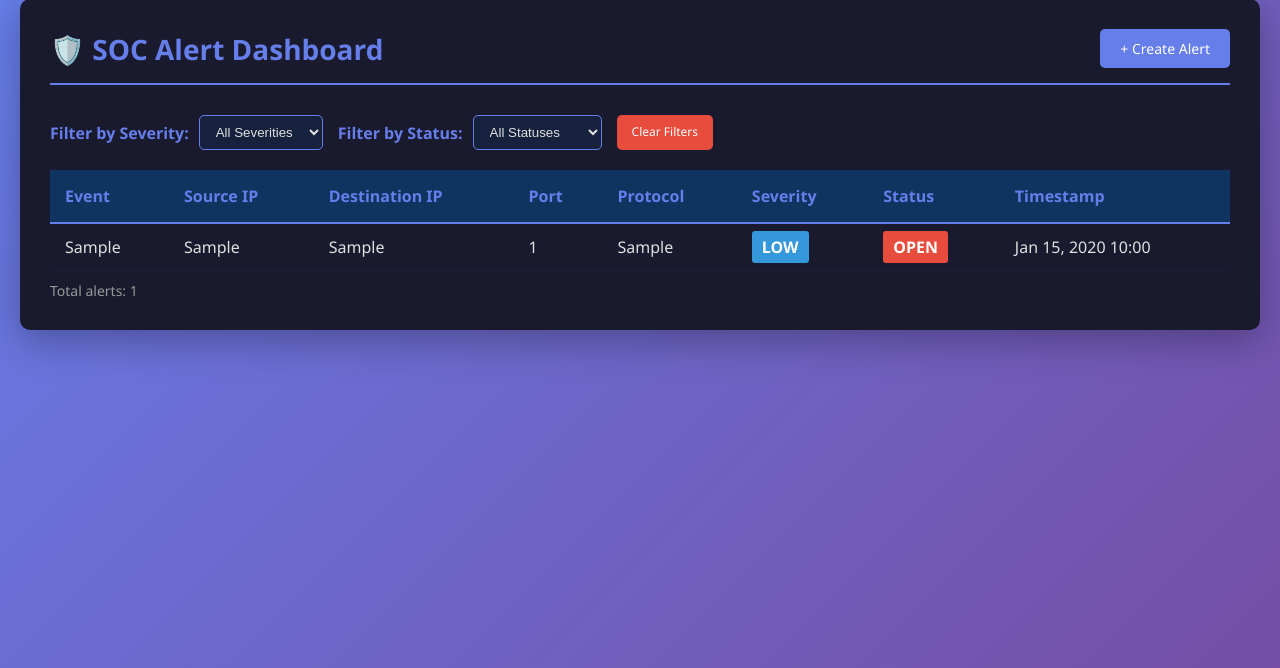
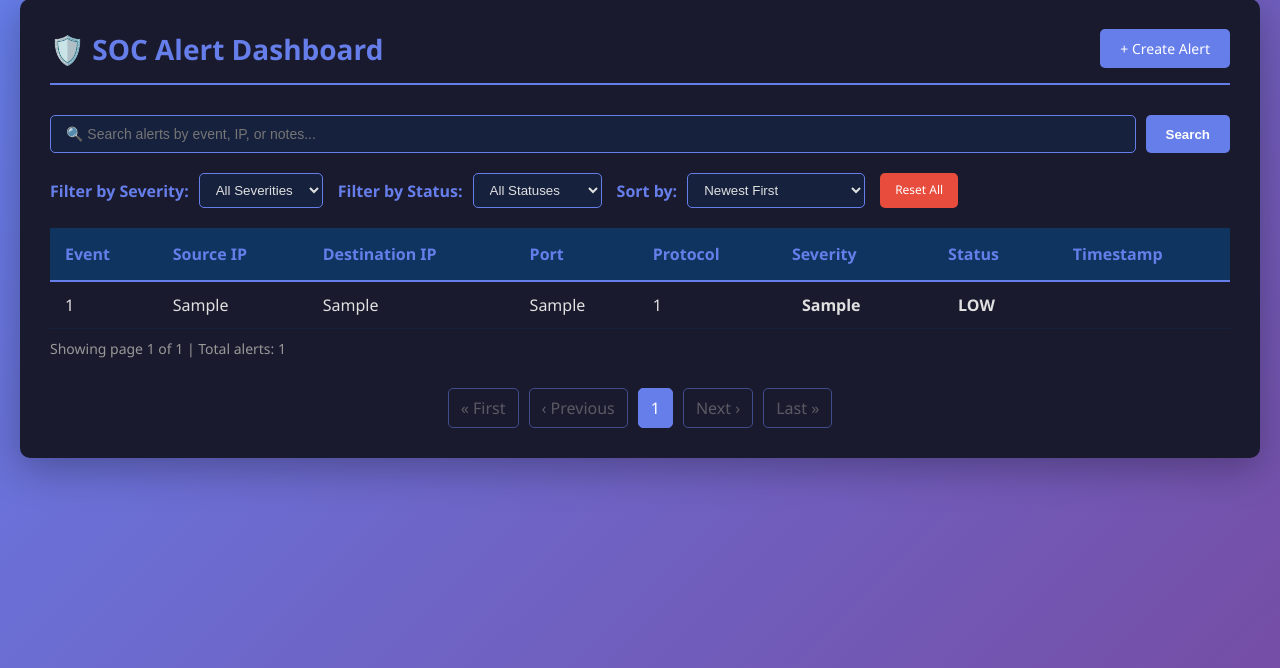
Before and after one commit to frenkiegithua/django-soc-project, a Django app: page /alerts/ in a window 1280 px wide. Shown: the part 21-689 px from the top of the page. Run offline with Django 5.2, Linux system fonts and the light colour scheme; tables that the repository leaves empty hold one stand-in row (values such as "Sample post").

Commit message:
Day 8: Add search, pagination, sorting, and query optimization

```diff
--- a/alerts/templates/alerts/alert_list.html
+++ b/alerts/templates/alerts/alert_list.html
@@ -68,6 +68,42 @@
             margin-bottom: 10px;
         }
 
+        .search-bar {
+            margin-bottom: 20px;
+            display: flex;
+            gap: 10px;
+        }
+
+        .search-bar input {
+            flex: 1;
+            padding: 10px 15px;
+            background: #16213e;
+            color: #e0e0e0;
+            border: 1px solid #667eea;
+            border-radius: 5px;
+            font-size: 14px;
+        }
+
+        .search-bar input:focus {
+            outline: none;
+            border-color: #764ba2;
+            box-shadow: 0 0 10px rgba(102, 126, 234, 0.3);
+        }
+
+        .btn-search {
+            background: #667eea;
+            color: white;
+            padding: 10px 20px;
+            border: none;
+            border-radius: 5px;
+            cursor: pointer;
+            font-weight: bold;
+        }
+
+        .btn-search:hover {
+            background: #764ba2;
+        }
+
         .filters {
             display: flex;
             gap: 15px;
@@ -126,6 +162,12 @@
             text-align: left;
             font-weight: bold;
             color: #667eea;
+            cursor: pointer;
+            user-select: none;
+        }
+
+        th:hover {
+            background: #16213e;
         }
 
         td {
@@ -201,10 +243,49 @@
             font-size: 16px;
         }
 
+        .pagination {
+            display: flex;
+            justify-content: center;
+            gap: 10px;
+            margin-top: 30px;
+            flex-wrap: wrap;
+        }
+
+        .pagination a, .pagination span {
+            padding: 8px 12px;
+            border: 1px solid #667eea;
+            border-radius: 5px;
+            text-decoration: none;
+            color: #667eea;
+            transition: 0.3s;
+        }
+
+        .pagination a:hover {
+            background: #667eea;
+            color: white;
+        }
+
+        .pagination .current {
+            background: #667eea;
+            color: white;
+            border-color: #667eea;
+        }
+
+        .pagination .disabled {
+            opacity: 0.5;
+            cursor: not-allowed;
+            color: #999;
+        }
+
         .alert-count {
             color: #999;
             font-size: 14px;
             margin-top: 10px;
+        }
+
+        .sort-indicator {
+            font-size: 10px;
+            margin-left: 5px;
         }
     </style>
 </head>
@@ -224,11 +305,25 @@
             </div>
         {% endif %}
 
-        <!-- Filters -->
+        <!-- SEARCH BAR -->
+        <form method="GET" class="search-bar">
+            <input
+                type="text"
+                name="q"
+                placeholder="🔍 Search alerts by event, IP, or notes..."
+                value="{{ search_query }}"
+            >
+            <button type="submit" class="btn-search">Search</button>
+            {% if search_query %}
+                <a href="{% url 'alert_list' %}" class="btn-clear">Clear Search</a>
+            {% endif %}
+        </form>
+
+        <!-- Filters & Sorting -->
         <div class="filters">
             <div class="filter-group">
                 <label>Filter by Severity:</label>
-                <select onchange="filterBySeverity(this.value)">
+                <select onchange="applyFilter(this, 'severity')">
                     <option value="">All Severities</option>
                     <option value="LOW" {% if severity_filter == 'LOW' %}selected{% endif %}>Low</option>
                     <option value="MEDIUM" {% if severity_filter == 'MEDIUM' %}selected{% endif %}>Medium</option>
@@ -239,7 +334,7 @@
 
             <div class="filter-group">
                 <label>Filter by Status:</label>
-                <select onchange="filterByStatus(this.value)">
+                <select onchange="applyFilter(this, 'status')">
                     <option value="">All Statuses</option>
                     <option value="OPEN" {% if status_filter == 'OPEN' %}selected{% endif %}>Open</option>
                     <option value="IN_PROGRESS" {% if status_filter == 'IN_PROGRESS' %}selected{% endif %}>In Progress</option>
@@ -248,7 +343,17 @@
                 </select>
             </div>
 
-            <a href="{% url 'alert_list' %}" class="btn-clear">Clear Filters</a>
+            <div class="filter-group">
+                <label>Sort by:</label>
+                <select onchange="applyFilter(this, 'sort')">
+                    <option value="-timestamp" {% if sort_by == '-timestamp' %}selected{% endif %}>Newest First</option>
+                    <option value="timestamp" {% if sort_by == 'timestamp' %}selected{% endif %}>Oldest First</option>
+                    <option value="-severity" {% if sort_by == '-severity' %}selected{% endif %}>Severity (High to Low)</option>
+                    <option value="event" {% if sort_by == 'event' %}selected{% endif %}>Event Name (A-Z)</option>
+                </select>
+            </div>
+
+            <a href="{% url 'alert_list' %}" class="btn-clear">Reset All</a>
         </div>
 
         <!-- Alerts Table -->
@@ -269,41 +374,76 @@
                 <tbody>
                     {% for alert in alerts %}
                         <tr>
-                            <td>{{ alert.event }}</td>
-                            <td>{{ alert.source_ip }}</td>
-                            <td>{{ alert.destination_ip }}</td>
-                            <td>{{ alert.destination_port }}</td>
-                            <td>{{ alert.protocol }}</td>
-                            <td><span class="severity {{ alert.severity|lower }}">{{ alert.severity }}</span></td>
-                            <td><span class="status {{ alert.status|lower }}">{{ alert.status }}</span></td>
-                            <td>{{ alert.timestamp|date:"M d, Y H:i" }}</td>
+                            <td>{{ alert.0 }}</td>
+                            <td>{{ alert.1 }}</td>
+                            <td>{{ alert.2 }}</td>
+                            <td>{{ alert.3 }}</td>
+                            <td>{{ alert.4 }}</td>
+                            <td><span class="severity {{ alert.5|lower }}">{{ alert.5 }}</span></td>
+                            <td><span class="status {{ alert.6|lower }}">{{ alert.6 }}</span></td>
+                            <td>{{ alert.7|date:"M d, Y H:i" }}</td>
                         </tr>
                     {% endfor %}
                 </tbody>
             </table>
-            <div class="alert-count">Total alerts: {{ alerts|length }}</div>
+
+            <!-- Alert Count -->
+            <div class="alert-count">
+                Showing page {{ page_obj.number }} of {{ paginator.num_pages }}
+                | Total alerts: {{ paginator.count }}
+            </div>
+
+            <!-- PAGINATION -->
+            <div class="pagination">
+                {% if page_obj.has_previous %}
+                    <a href="?page=1{{ query_string }}">« First</a>
+                    <a href="?page={{ page_obj.previous_page_number }}{{ query_string }}">‹ Previous</a>
+                {% else %}
+                    <span class="disabled">« First</span>
+                    <span class="disabled">‹ Previous</span>
+                {% endif %}
+
+                {% for num in paginator.page_range %}
+                    {% if page_obj.number == num %}
+                        <span class="current">{{ num }}</span>
+                    {% else %}
+                        <a href="?page={{ num }}{{ query_string }}">{{ num }}</a>
+                    {% endif %}
+                {% endfor %}
+
+                {% if page_obj.has_next %}
+                    <a href="?page={{ page_obj.next_page_number }}{{ query_string }}">Next ›</a>
+                    <a href="?page={{ paginator.num_pages }}{{ query_string }}">Last »</a>
+                {% else %}
+                    <span class="disabled">Next ›</span>
+                    <span class="disabled">Last »</span>
+                {% endif %}
+            </div>
         {% else %}
             <div class="no-alerts">
-                📭 No alerts found. <a href="{% url 'create_alert' %}" style="color: #667eea;">Create one</a>
+                📭 No alerts found.
+                {% if search_query or severity_filter or status_filter %}
+                    <a href="{% url 'alert_list' %}" style="color: #667eea;">Clear filters</a>
+                    or
+                {% endif %}
+                <a href="{% url 'create_alert' %}" style="color: #667eea;">create one</a>
             </div>
         {% endif %}
     </div>
 
     <script>
-        function filterBySeverity(severity) {
-            if (severity) {
-                window.location.href = `?severity=${severity}`;
+        function applyFilter(select, filterType) {
+            const value = select.value;
+            const urlParams = new URLSearchParams(window.location.search);
+
+            if (value) {
+                urlParams.set(filterType, value);
             } else {
-                window.location.href = '{% url "alert_list" %}';
+                urlParams.delete(filterType);
             }
-        }
 
-        function filterByStatus(status) {
-            if (status) {
-                window.location.href = `?status=${status}`;
-            } else {
-                window.location.href = '{% url "alert_list" %}';
-            }
+            // Keep search query when filtering
+            window.location.href = window.location.pathname + '?' + urlParams.toString();
         }
     </script>
 </body>
--- a/alerts/views.py
+++ b/alerts/views.py
@@ -1,26 +1,67 @@
 from django.shortcuts import render, redirect
 from django.contrib import messages
+from django.db.models import Q
+from django.core.paginator import Paginator, EmptyPage, PageNotAnInteger
 from .models import Alert
 from .forms import AlertForm
 
 def alert_list(request):
-    """Display all alerts from the database, with optional filtering."""
+    """Display alerts with search, filtering, sorting, and pagination."""
+
+    # Start with all alerts
     alerts = Alert.objects.all()
 
-    # Filter by severity (optional GET parameter)
+    # SEARCH: Filter by event, source_ip, destination_ip, or notes
+    search_query = request.GET.get('q', '')
+    if search_query:
+        alerts = alerts.filter(
+            Q(event__icontains=search_query) |
+            Q(source_ip__icontains=search_query) |
+            Q(destination_ip__icontains=search_query) |
+            Q(notes__icontains=search_query)
+        )
+
+    # FILTER: By severity
     severity = request.GET.get('severity')
     if severity:
         alerts = alerts.filter(severity=severity)
 
-    # Filter by status (optional GET parameter)
+    # FILTER: By status
     status = request.GET.get('status')
     if status:
         alerts = alerts.filter(status=status)
 
+    # SORT: Order by timestamp (newest first) or severity
+    sort_by = request.GET.get('sort', '-timestamp')  # Default: newest first
+    if sort_by in ['-timestamp', 'timestamp', '-severity', 'severity', '-event', 'event']:
+        alerts = alerts.order_by(sort_by)
+
+    # OPTIMIZE: Only fetch fields we use in the template
+    # (This prevents N+1 query problem)
+    alerts = alerts.values_list(
+        'id', 'event', 'source_ip', 'destination_ip',
+        'destination_port', 'protocol', 'severity', 'status', 'timestamp'
+    )
+
+    # PAGINATION: Show 10 alerts per page
+    paginator = Paginator(alerts, 10)
+    page = request.GET.get('page', 1)
+
+    try:
+        alerts_page = paginator.page(page)
+    except PageNotAnInteger:
+        alerts_page = paginator.page(1)
+    except EmptyPage:
+        alerts_page = paginator.page(paginator.num_pages)
+
     context = {
-        'alerts': alerts,
+        'alerts': alerts_page,
+        'search_query': search_query,
         'severity_filter': severity,
         'status_filter': status,
+        'sort_by': sort_by,
+        'paginator': paginator,
+        'page_obj': alerts_page,
     }
     return render(request, 'alerts/alert_list.html', context)
 
@@ -30,13 +71,8 @@ def create_alert(request):
     if request.method == 'POST':
         form = AlertForm(request.POST)
         if form.is_valid():
-            # Save the alert to the database
             alert = form.save()
-
-            # Show success message
             messages.success(request, f"Alert '{alert.event}' created successfully!")
-
-            # Redirect to alert list
             return redirect('alert_list')
     else:
         form = AlertForm()
```
